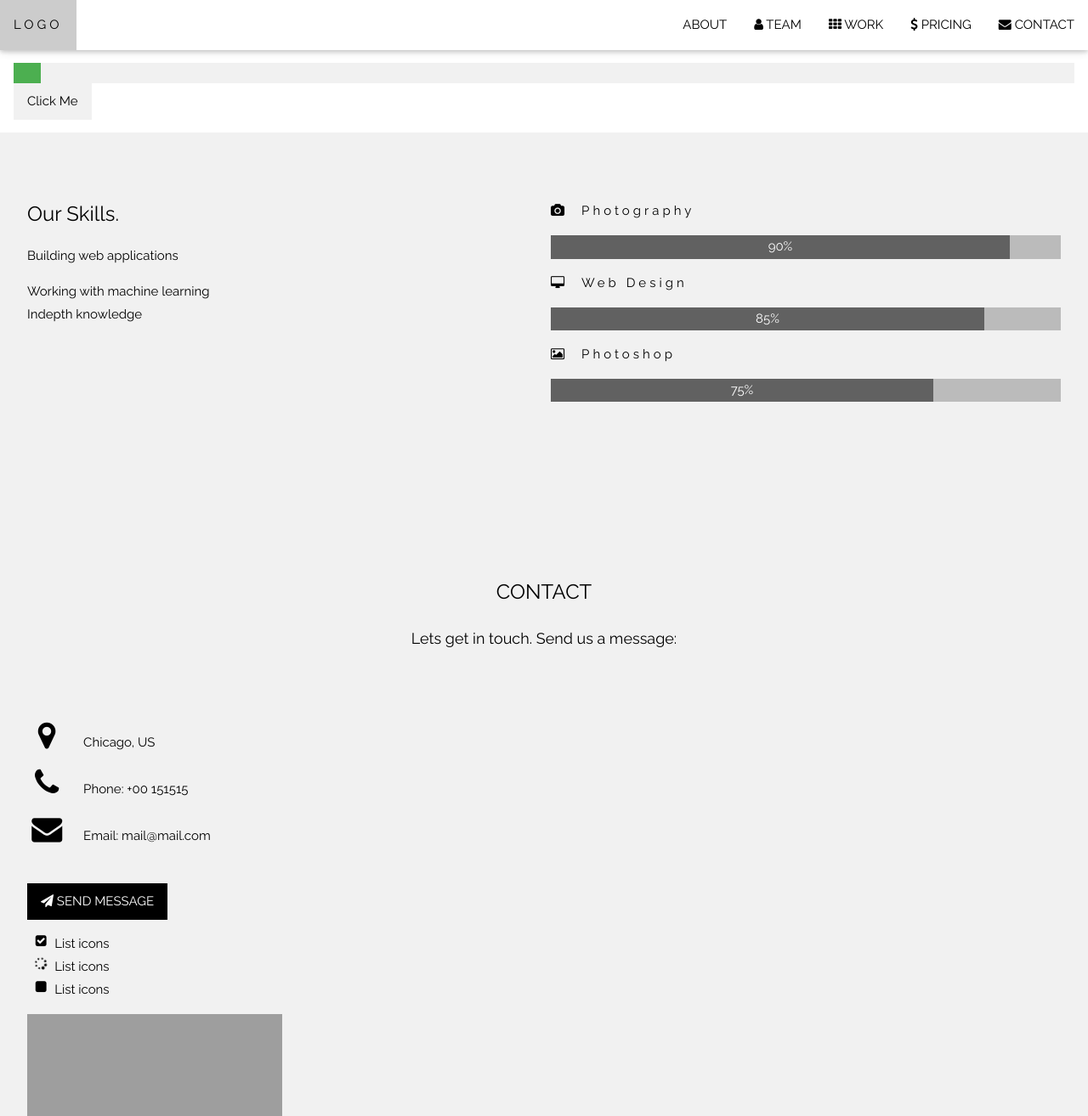
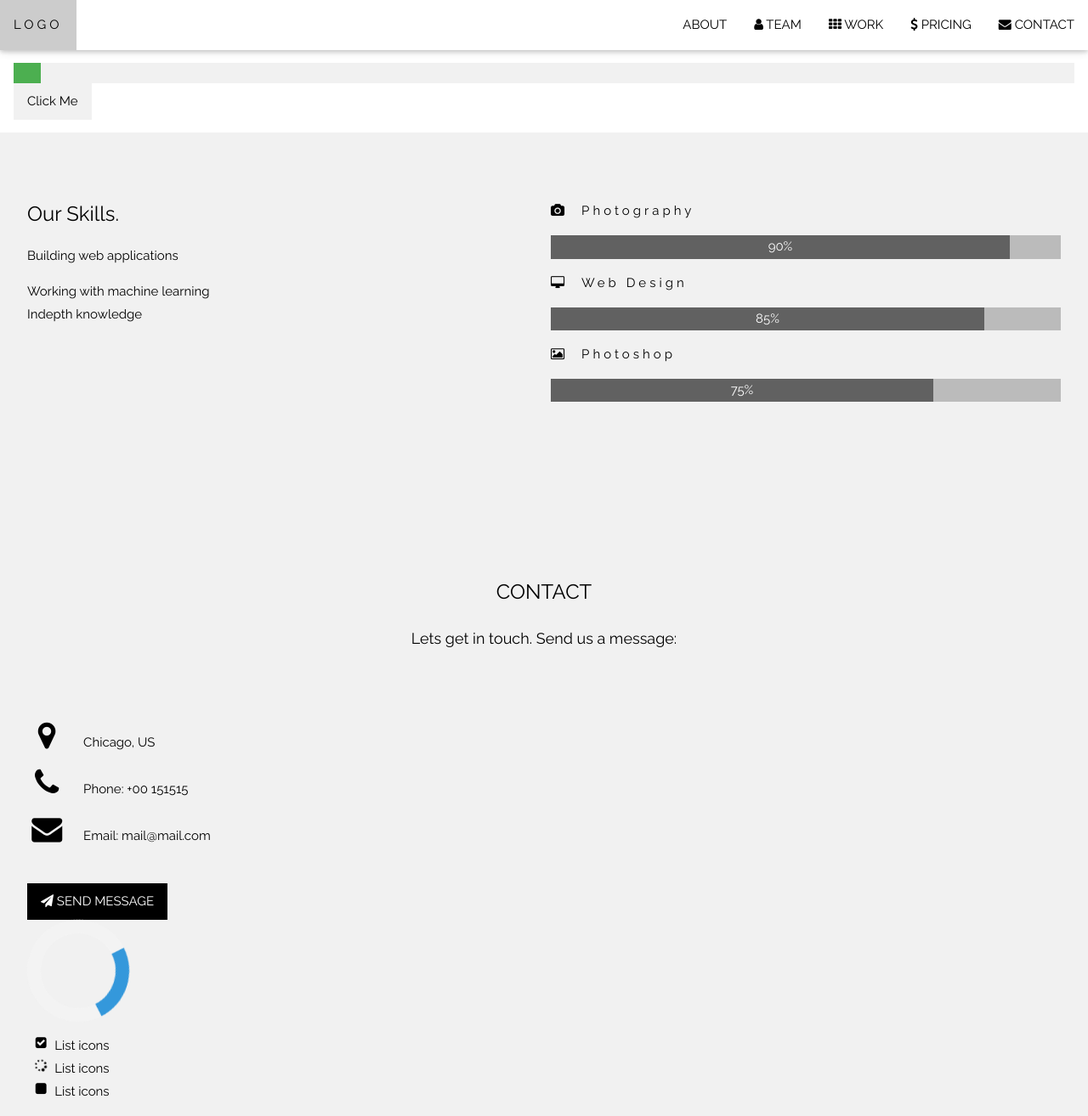
Before and after one commit to GeorgeKihara/EAZYTOI, a Flask app: page /learn in a window 1280 px wide. Shown: the top 1314 px of the page at 85% size. Run offline with Flask 2, Linux system fonts and the light colour scheme; a map, chart or similar area stays blank; some libraries are stand-ins or nearby versions; grey boxes are pictures that could not be loaded.

Commit message:
front end

```diff
--- a/app/static/css/styles.css
+++ b/app/static/css/styles.css
@@ -14,3 +14,16 @@
 .w3-bar .w3-button {
     padding: 16px;
 }
+.loader {
+    border: 16px solid #f3f3f3; /* Light grey */
+    border-top: 16px solid #3498db; /* Blue */
+    border-radius: 50%;
+    width: 120px;
+    height: 120px;
+    animation: spin 2s linear infinite;
+}
+
+@keyframes spin {
+    0% { transform: rotate(0deg); }
+    100% { transform: rotate(360deg); }
+}
--- a/app/templates/learn.html
+++ b/app/templates/learn.html
@@ -102,6 +102,8 @@
           <i class="fa fa-paper-plane"></i> SEND MESSAGE
         </button>
 
+        <div class="loader"></div>
+
         <ul class="fa-ul">
           <li>
             <i class="fa-li fa fa-check-square"></i>List icons</li>
--- a/app/views.py
+++ b/app/views.py
@@ -25,6 +25,10 @@
 def learn():
     return render_template('learn.html')
 
+@app.route('/react')
+def react():
+    return render_template('react.html')
+
 if  __name__ == '__main__':
     app.secret_key='mysecret'
     app.run(debug=True)
```
Also changed, not shown: app/static/js/react.js (added, +13 -0 lines), app/templates/react.html (added, +18 -0 lines).
